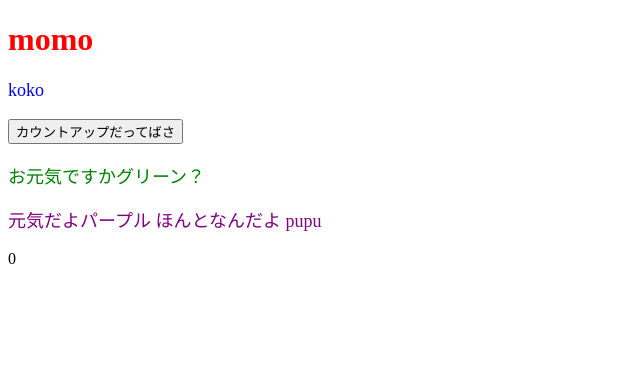
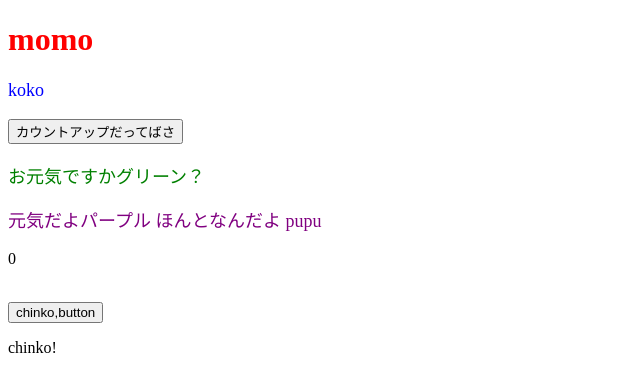
Before and after one commit to a-orihara/react-todoApp, a React (Create React App) app in the folder reactApp/todo-app/: page / in a window 1280 px wide. Shown: the top 392 px of the page, without its empty margins (0-640 px from the left). Built offline with nearby package versions, Linux system fonts and the light colour scheme.

Commit message:
useEffectの基本的な学習。

```diff
--- a/reactApp/todo-app/src/App.jsx
+++ b/reactApp/todo-app/src/App.jsx
@@ -1,18 +1,49 @@
-import React from 'react'
+// ファイルの先頭に、下記のように書くと、このファイルだけeslintの指定した設定をオフにすることが出来る(useEffectで使用)。
+/* eslint react-hooks/exhaustive-deps: off*/
+import React, { useEffect } from 'react'
 import { useState } from 'react';
 import ColorfulMessage1 from './components/ColorfulMessage1'
 import ColorfulMessage2 from './components/ColorfulMessage2'
 
+// 再レンダリングはコンポーネントを上から再読み込みし、その差分を反映する。
+// stateが変化したり、親コンポーネントが変更したり、prorpseudoの値が変化すると再レンダリングが起こる
 const App = () => {
-    // イベントはここに記載
+    // useState();は状態を動的に変える。コンポーネントの一番始めに書くと分かりやすい。配列の分割代入で使う。下段参照。
+    // 第一引数はstateで使う変数名。第二引数はstateを更新する関数。名前はset何々が一般的。
+    // デフォルトで引数を指定可能。この場合(0)
+    const [num, setNum] = useState(0);
+    const[faceShow, setFaceShow] = useState(true);
+
+    // イベントはreturnの上に記載
+    // useStateを使った関数
     const onClickCountUp = () => {
         // useStateの更新関数.
         setNum(num + 1);
     };
-    // useState();は状態を動的に変える。配列の分割代入で使う。下段参照。
-    // 第一引数はstateで使う変数名。第二引数はstateを更新する関数。名前はset何々が一般的。
-    // デフォルトで引数を指定可能。この場合(0)
-    const [num, setNum] = useState(0);
+
+    const onClickFaceShow = () => {
+        // faceShow真偽値の逆を取る。
+        setFaceShow(!faceShow);
+        console.log("oasita")
+    };
+
+    // useEffectはそのコンポーネントで最初の一回だけ処理を通す。
+    // useEffectは第一引数に関数、第二引数に配列を取る
+    // 第二引数に取った配列の変数が変化した場合にのみ、第一引数の関数の処理を走らせる。
+    useEffect(() => {
+        if (num > 0) {
+            if (num % 3 === 0 ) {
+                faceShow || setFaceShow(true);
+                console.log("aaa")
+            } else {
+                faceShow && setFaceShow(false);
+                console.log("bbb")
+            }
+        }
+    // 次の行でeslintを無効にする
+    // eslint-disable-next-line react-hooks/exhaustive-deps
+    }, [num]);
+
     // cssスタイルを変数を使って当てる
     const contentStyleKoko =  {
         color: 'blue',
@@ -41,6 +72,10 @@ const App = () => {
             pupu
         </ColorfulMessage2>
         <p>{num}</p>
+        {/* <br/>:改行 */}
+        <br/>
+        <button onClick={onClickFaceShow}>chinko,button</button>
+        {faceShow && <p>chinko!</p>}
     </>
     );
 };
@@ -49,11 +84,24 @@ export default App;
 
 // -   -   -   -   -   -   -   -   -   -   -   -   -   -   -   -   -   -   -   -
 
-// -   -   -   -   -   -   -   -   -   -   -   -   -   -   -   -   -   -   -   -   -   -   -   -
-// 分割代入配列の場合
-const myProf2 = ["ひろし", 23];
-// オブジェクトの場合はプロパティ名で受け取るが、配列の場合、順番で受け取ることになる。
-const [name2, age2] = myProf2;
-const message3 = `${name2}です。${age2}よ。`
-console.log(message3);
-// ひろしです。23よ。
+// // -   -   -   -   -   -   -   -   -   -   -   -   -   -   -   -   -   -   -   -   -   -   -   -
+// // 分割代入配列の場合
+// const myProf2 = ["ひろし", 23];
+// // オブジェクトの場合はプロパティ名で受け取るが、配列の場合、順番で受け取ることになる。
+// const [name2, age2] = myProf2;
+// const message3 = `${name2}です。${age2}よ。`
+// console.log(message3);
+// // ひろしです。23よ。
+
+// // =   =   論理演算子の本当の意味を知ろう && || =   =   =   =   =   =   =   =   =   =   =   =   =   =
+// const b = null;
+// // ||は、左側がfalseなら右側を返す。
+// const fee1 = b || "金額未設定です";
+// console.log(fee1);
+// // 金額未設定です
+
+// const c = 100;
+// // &&は、左側がtrueなら右側を返す。
+// const fee2 = c && "どうですか？";
+// console.log(fee2);
+// // どうですか？
```
